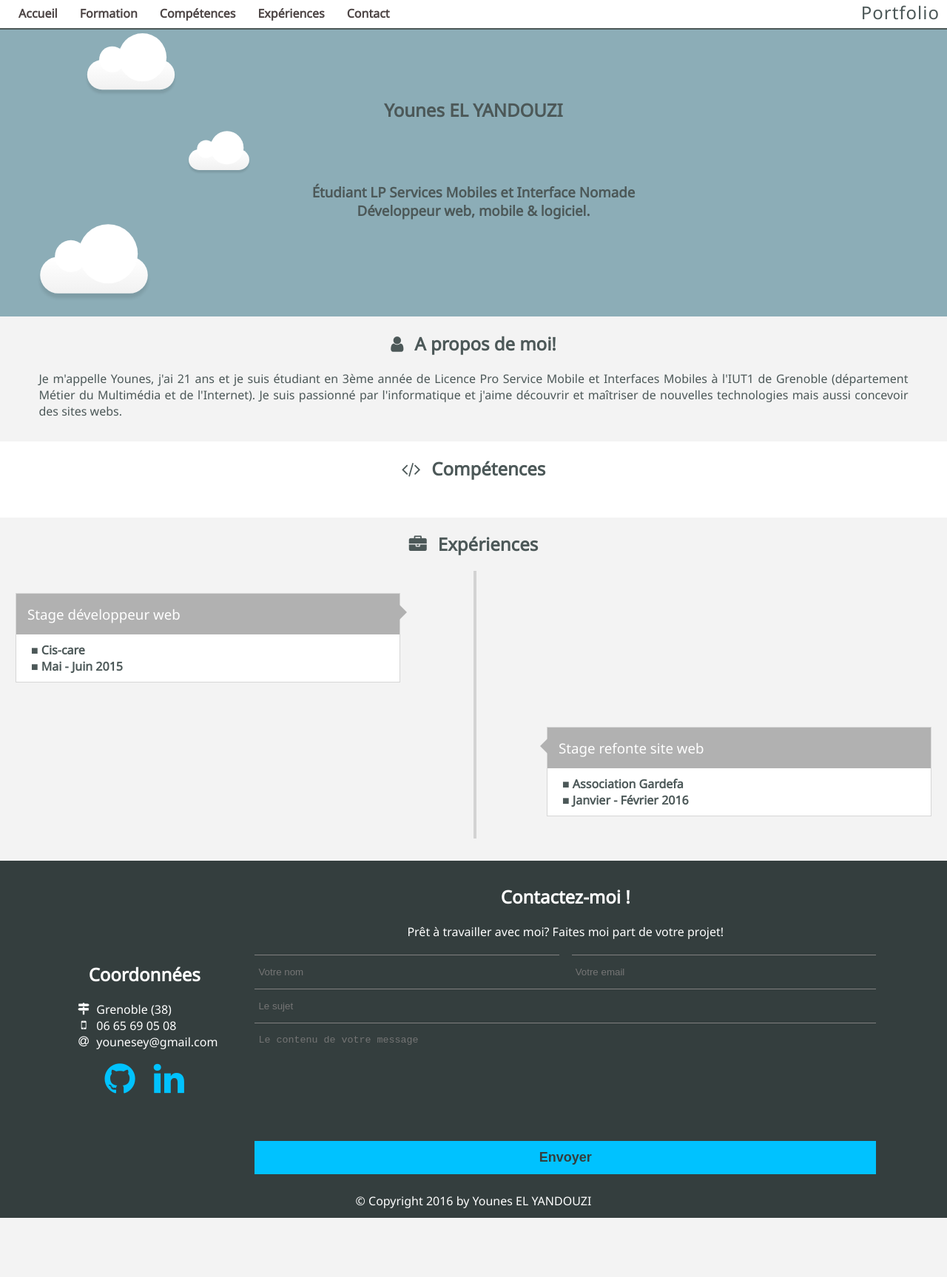
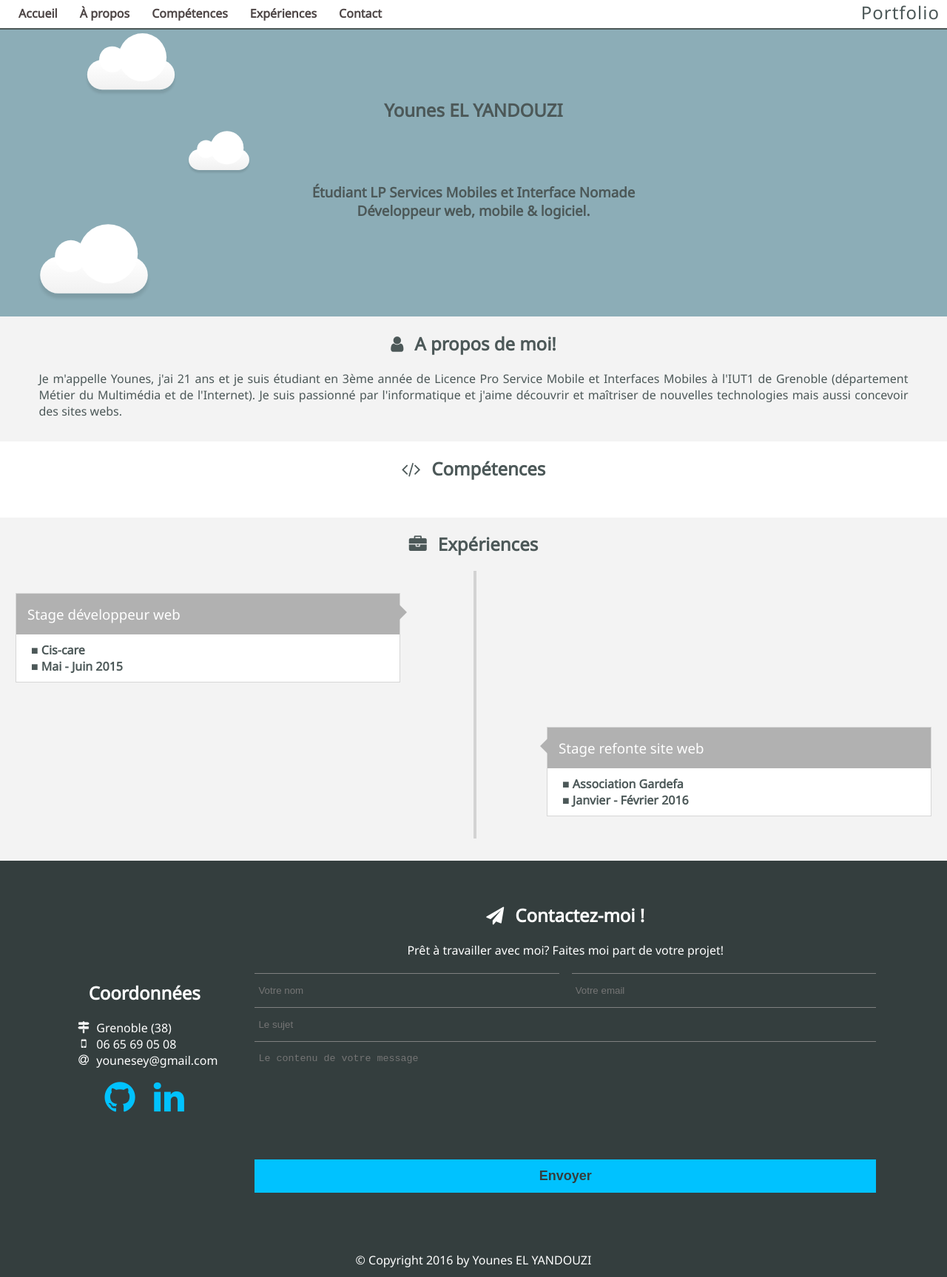
Before and after one commit to younes038/portfolio, a website: page index.html in a window 1280 px wide. Shown: the whole page at 74% size. Before the commit the page ends 1647 px from the top, so only its background shows below. Drawn offline with nearby package versions, Linux system fonts and the light colour scheme.

Commit message:
Refactor index and footer style

```diff
--- a/assets/sass/partials/_footer.scss
+++ b/assets/sass/partials/_footer.scss
@@ -9,11 +9,16 @@ footer {
 			flex-direction: row;
 			justify-content: center;
 			align-items: center;
+			margin: 25px 0 80px 0;
 		}
 
 		#contactDetails, #contactForm {
 			h2 {
 				text-align: center;
+
+				i {
+					padding-right: 15px;
+				}
 			}
 		}
 
--- a/index.html
+++ b/index.html
@@ -12,7 +12,8 @@
 		<nav>
 			<ul>
 				<li><a href="#home">Accueil</a></li>
-				<li><a href="#formation">Formation</a></li>
+				<li><a href="#bio">À propos</a></li>
+				<!--<li><a href="#formation">Formation</a></li>-->
 				<li><a href="#skills">Compétences</a></li>
 				<li><a href="#experience">Expériences</a></li>
 				<li><a href="#contact">Contact</a></li>
@@ -119,7 +120,7 @@
 			</div>
 
 			<div id="contactForm">
-				<h2>Contactez-moi !</h2>
+				<h2><i class="fa fa-paper-plane"></i>Contactez-moi !</h2>
 				<div>Prêt à travailler avec moi? Faites moi part de votre projet!</div>
 				<form method="post" action="php/contact.php" name="cform" id="cform">
 					<input name="name" id="name" type="text" placeholder="Votre nom" autocomplete="off">
```
Also changed, not shown: assets/css/style.min.css.
